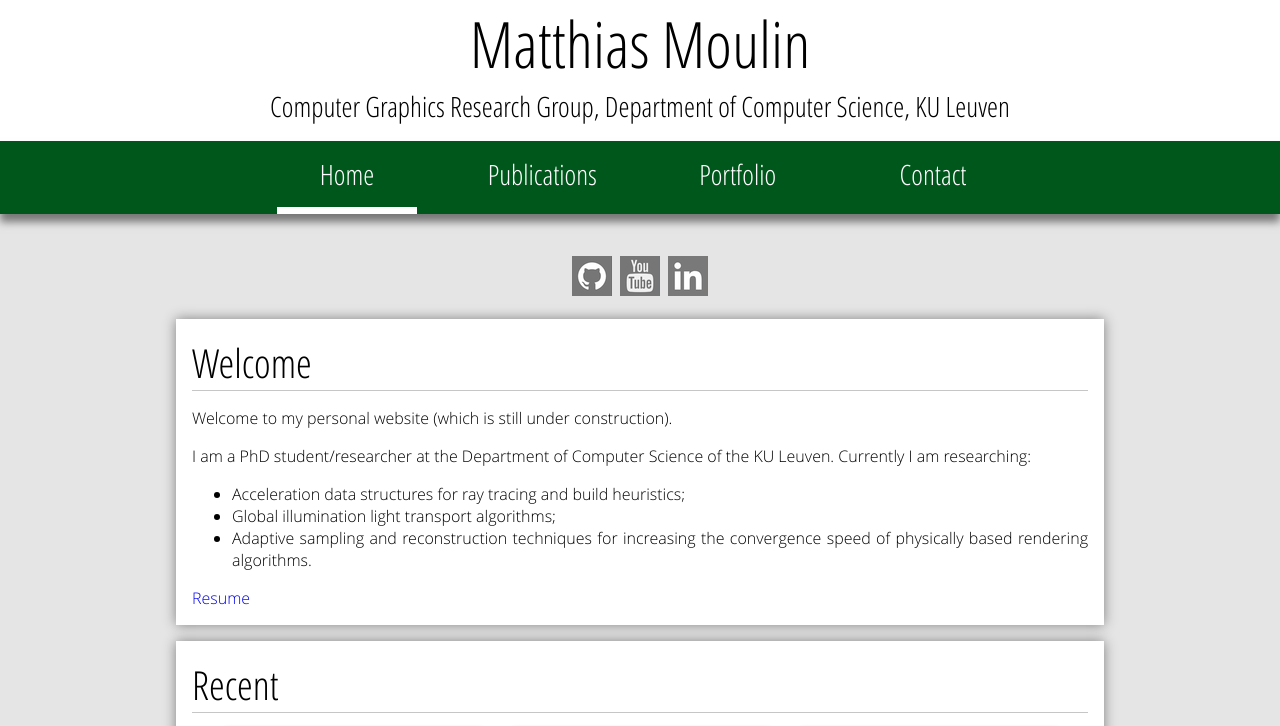
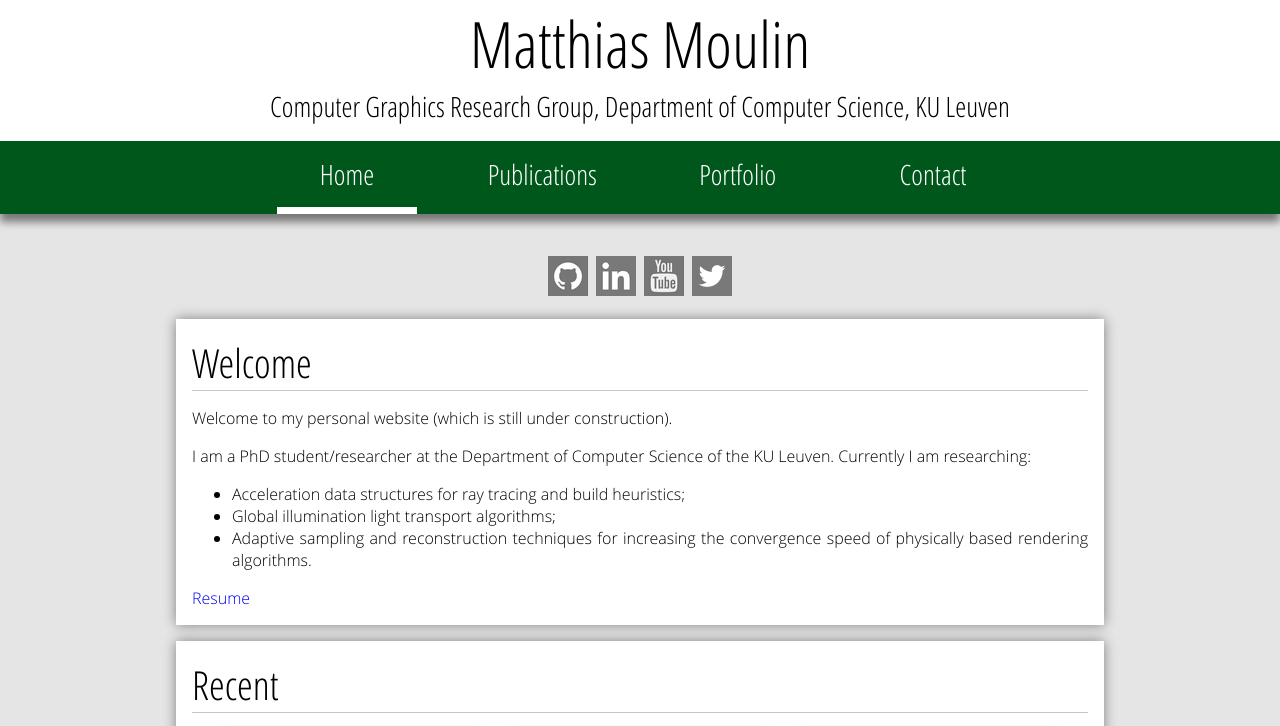
Before and after one commit to matt77hias/matt77hias.github.io, a plain HTML site: page index.html in a window 1280 px wide. Shown: the top 726 px of the page. Drawn offline with Linux system fonts and the light colour scheme.

Commit message:
Updated header

```diff
--- a/css/profile.css
+++ b/css/profile.css
@@ -7,25 +7,33 @@
     padding: 0.5em 0 0 0;
 }
 
+.icon-github,
 .icon-linkedin,
-.icon-youtube,
-.icon-github {
+.icon-twitter,
+.icon-youtube {
     display: inline-block;
     width: 40px;
     height: 40px;
     margin: 2px;
 }
+
+.icon-github:hover,
 .icon-linkedin:hover,
-.icon-youtube:hover,
-.icon-github:hover {
+.icon-twitter:hover,
+.icon-youtube:hover {
     background-position: bottom right;
+}
+
+
+.icon-github {
+    background: transparent url('../res/Icons/icon_github.png') top left no-repeat;
 }
 .icon-linkedin {
     background: transparent url('../res/Icons/icon_linkedin.png') top left no-repeat;
 }
+.icon-twitter {
+    background: transparent url('../res/Icons/icon_twitter.png') top left no-repeat;
+}
 .icon-youtube {
     background: transparent url('../res/Icons/icon_youtube.png') top left no-repeat;
 }
-.icon-github {
-    background: transparent url('../res/Icons/icon_github.png') top left no-repeat;
-}
--- a/index.html
+++ b/index.html
@@ -40,8 +40,9 @@
 
 		<div class="media">
 			<a href="https://github.com/matt77hias"                         class="icon-github"   target="_blank"></a>
+			<a href="http://be.linkedin.com/pub/matthias-moulin/8b/a49/a23" class="icon-linkedin" target="_blank"></a>
 			<a href="https://www.youtube.com/user/Matt77hias"               class="icon-youtube"  target="_blank"></a>
-			<a href="http://be.linkedin.com/pub/matthias-moulin/8b/a49/a23" class="icon-linkedin" target="_blank"></a>
+			<a href="https://twitter.com/matt77hias"               			class="icon-twitter"  target="_blank"></a>
 		</div>
 
         <article>
```
Also changed, not shown: contact.html (+2 -1 lines), portfolio.html (+2 -1 lines), publications.html (+2 -1 lines), res/Icons/icon_source_cpp.png (deleted), res/Icons/icon_twitter.png (added).
